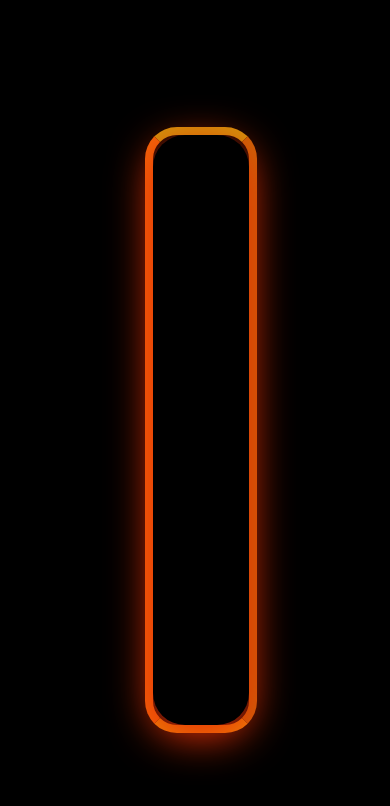
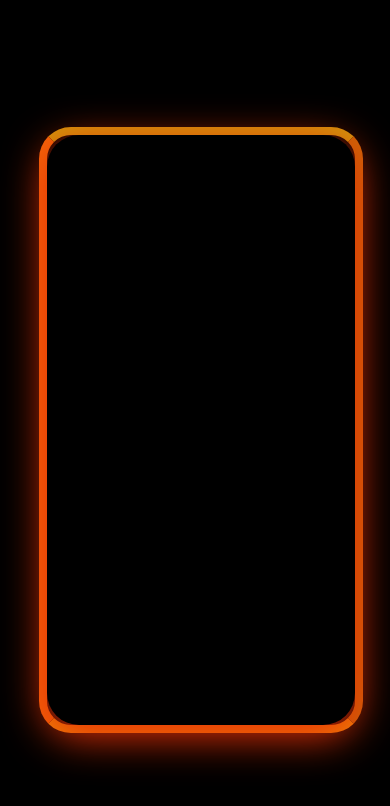
Before and after one commit to nikhiltelase/magic-box, a plain HTML site: page index.html in a window 390 px wide. Drawn offline with Linux system fonts and the light colour scheme.

Commit message:
make mobile reponive

```diff
--- a/style.css
+++ b/style.css
@@ -43,3 +43,9 @@ body{
     border-left: 8px solid rgb(241, 102, 9);
 
 }
+@media screen and (max-width: 500px) {
+    .container, .box{
+       width: 80%;
+    }
+
+}
```
